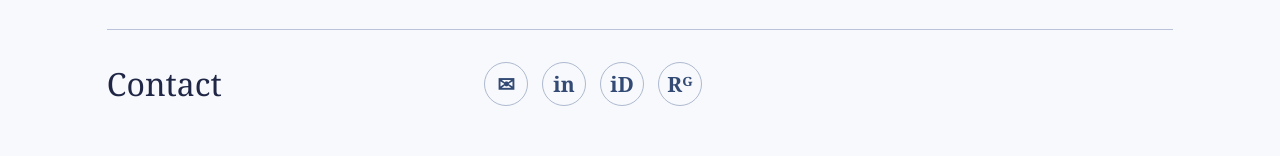
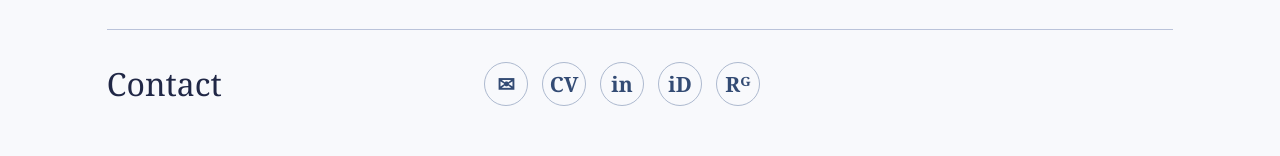
Before and after one commit to nnKeyu/Profile-website, a plain HTML site: page index.html in a window 1280 px wide. Shown: the part 937-1093 px from the top of the page. Drawn offline with Linux system fonts and the light colour scheme.

Commit message:
Add CV link to homepage contact section

```diff
--- a/index.html
+++ b/index.html
@@ -5,4 +5,4 @@
 </svg></div><figure class="portrait"><img src="assets/portrait.jpg" alt="Keyu Mao"><svg xmlns="http://www.w3.org/2000/svg" viewBox="0 0 76 45" fill="none" stroke="currentColor" stroke-width="1.9" stroke-linecap="round" stroke-linejoin="round" class="fish" tabindex="0" role="img" aria-label="A little fish blowing bubbles"><path d="M16 27Q31 8 51 24L66 16 63 34 51 28Q30 43 16 27Z M29 21Q34 27 29 32"/><circle cx="23" cy="25" r="1" fill="currentColor"/><circle class="bubble" cx="11" cy="23" r="2"/><circle class="bubble b2" cx="9" cy="21" r="3"/></svg>
 </figure></section>
 <section class="bio"><h2>About me</h2><div><p>Hi! I’m Keyu (Wennie) Mao. I study how children perceive, trust, and cognitively engage with ariticial agents (e.g., robots, LLMs). Some of my research also involves adults.</p><p>I’m currently a research assistant at <a href="https://www.zjnu.edu.cn/english/main.htm">Zhejiang Normal University</a>, where I earned my BA in Preschool Education. I work in a lab led by <a href="https://scholar.google.com/citations?hl=zh-CN&user=K_DIkcgAAAAJ">Dr Tingyu Li</a> that brings together psychology and human–computer interaction. I also hold an MSc in Education (Child Development and Education) from the <a href="https://www.education.ox.ac.uk/">Department of Education, University of Oxford</a>, where <a href="https://www.education.ox.ac.uk/person/lars-erik-malmberg/">Professor Lars-Erik Malmberg</a> supervised my dissertation.</p><p>I draw on developmental psychology and early childhood education to design behavioural studies of how people interact with artificial agents. I enjoy collaborating with people from different backgrounds and hearing how they approach the questions I study. Outside research, I enjoy cooking, listening to music, and travelling.</p></div></section>
-<section class="bio"><h2>Contact</h2><div class="contacts"><a href="mailto:wennieyu07@outlook.com" title="Email" aria-label="Email">✉</a><a href="https://www.linkedin.com/in/keyu-mao-9b1195332/" title="LinkedIn" aria-label="LinkedIn">in</a><a href="https://orcid.org/0000-0002-1452-9672" title="ORCID" aria-label="ORCID">iD</a><a href="https://www.researchgate.net/profile/Keyu-Mao-6?ev=hdr_xprf&amp;_sg=OA8RdhxcjzEUWHXOC6oxvJYjn3bmKNLloK2OwYYhkCG5j2HhFHloiunzNK5vc4hrcK11CvQQdRwlt5yb3biUGFNu" title="ResearchGate" aria-label="ResearchGate">Rᴳ</a></div></section></main><footer>Keyu Mao</footer></html>
+<section class="bio"><h2>Contact</h2><div class="contacts"><a href="mailto:wennieyu07@outlook.com" title="Email" aria-label="Email">✉</a><a href="keyu-mao-cv.pdf" title="View CV (PDF)" aria-label="View CV (PDF)">CV</a><a href="https://www.linkedin.com/in/keyu-mao-9b1195332/" title="LinkedIn" aria-label="LinkedIn">in</a><a href="https://orcid.org/0000-0002-1452-9672" title="ORCID" aria-label="ORCID">iD</a><a href="https://www.researchgate.net/profile/Keyu-Mao-6?ev=hdr_xprf&amp;_sg=OA8RdhxcjzEUWHXOC6oxvJYjn3bmKNLloK2OwYYhkCG5j2HhFHloiunzNK5vc4hrcK11CvQQdRwlt5yb3biUGFNu" title="ResearchGate" aria-label="ResearchGate">Rᴳ</a></div></section></main><footer>Keyu Mao</footer></html>
```
Also changed, not shown: 1 other file.
